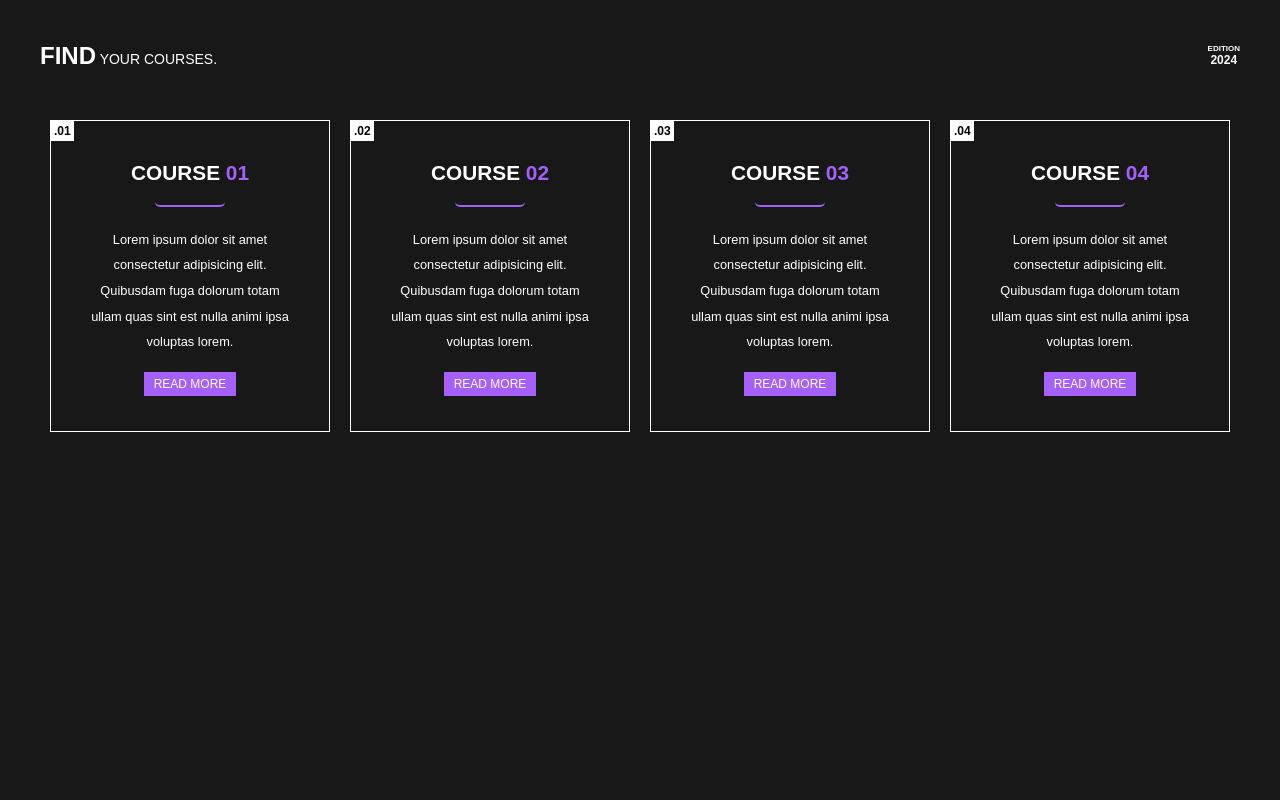
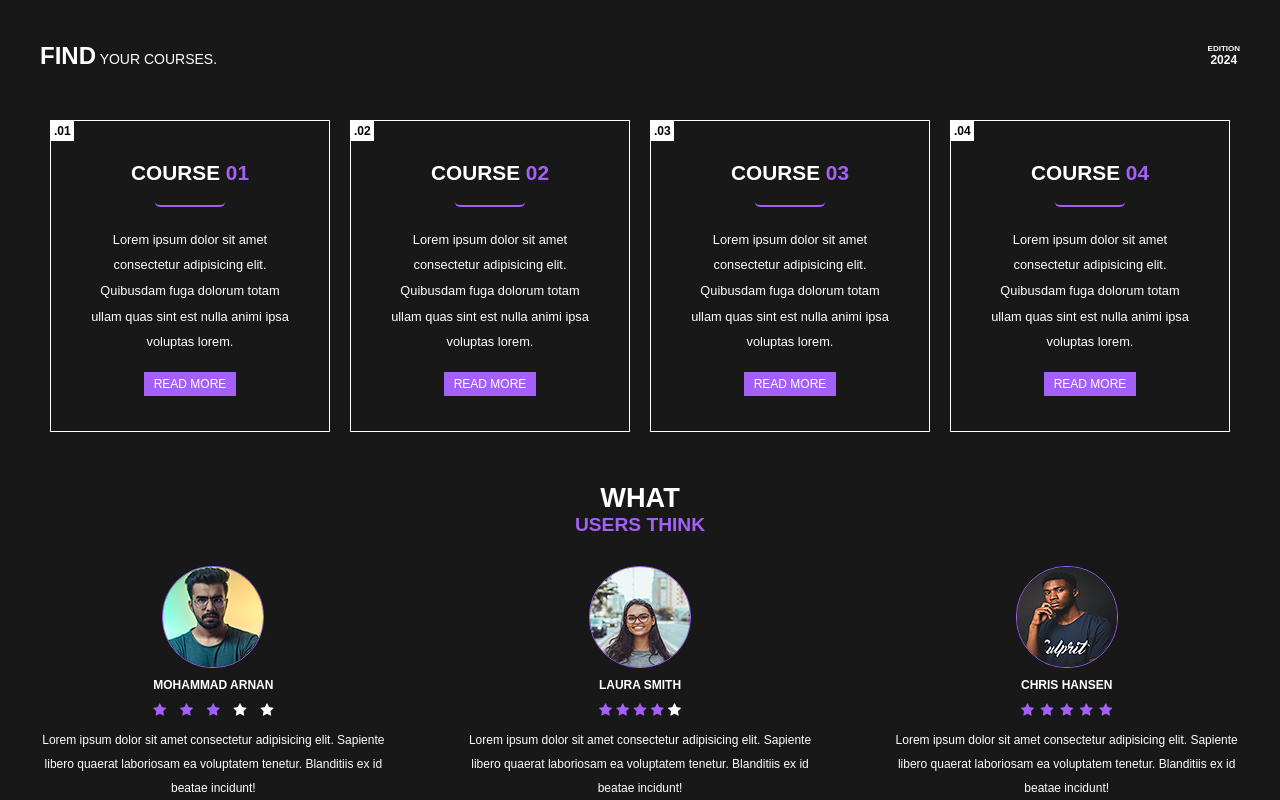
Before and after one commit to alirezabavir/course-sale-site, a plain HTML site: page index.html in a window 1280 px wide. Shown: the part 1052-1852 px from the top of the page. Before the commit the page ends 1484 px from the top, so only its background shows below. Drawn offline with Linux system fonts and the light colour scheme.

Commit message:
complete feed back section for desktop size

```diff
--- a/css/style.css
+++ b/css/style.css
@@ -315,6 +315,7 @@ a {
 .courses-section-items .row {
     display: flex;
     justify-content: space-between;
+
 }
 
 .courses-item-title h1 {
@@ -361,3 +362,67 @@ a {
     padding: 5px 10px;
 
 }
+
+
+.feedback-section-title {
+    text-align: center;
+    padding: 50px 0 20px 0;
+}
+
+.feedback-section-title h1 {
+    color: var(--main-text-color);
+    font-size: 1.7rem;
+}
+
+.feedback-section-title h2 {
+    color: var(--purple-color);
+    font-size: 1.2rem;
+}
+
+.feedbacks-section .row {
+    display: flex;
+    justify-content: space-between;
+    align-items: center;
+}
+
+.feedback-item {
+    display: flex;
+    justify-content: center;
+    align-items: center;
+    flex-direction: column;
+    margin: 0 40px;
+}
+
+.feedback-item img {
+    border: 1px solid var(--purple-color);
+    border-radius: 50px;
+    margin: 10px 0;
+}
+
+.feedback-item-header p {
+    color: var(--main-text-color);
+    font-size: .75rem;
+    font-weight: bold;
+}
+
+.feedback-item-header ul {
+    list-style: none;
+    display: flex;
+    justify-content: space-between;
+    padding: 10px 0;
+}
+
+.feedback-item-header ul li {
+    color: var(--main-text-color);
+}
+
+.feedback-item-header-rating {
+    color: var(--purple-color);
+}
+
+.feedback-item-body p {
+    text-align: center;
+    color: var(--main-text-color);
+    font-size: .75rem;
+    line-height: 2;
+}
--- a/index.html
+++ b/index.html
@@ -172,6 +172,90 @@
                     </div>
                 </div>
             </div>
+            <!-- feedback -->
+            <div class="feedbacks-section">
+                <div class="feedback-section-title">
+                    <h1>WHAT</h1>
+                    <h2>USERS THINK</h2>
+                </div>
+                <div class="row">
+                    <div class="feedback-item">
+                        <img src="images/customer-1.png" alt>
+                        <div class="feedback-item-header">
+                            <p>MOHAMMAD ARNAN</p>
+                            <ul>
+                                <li><i
+                                        class="fa fa-star feedback-item-header-rating"></i></li>
+                                <li><i
+                                        class="fa fa-star feedback-item-header-rating"></i></li>
+                                <li><i
+                                        class="fa fa-star feedback-item-header-rating"></i></li>
+                                <li><i class="fa fa-star"></i></li>
+                                <li><i class="fa fa-star"></i></li>
+                            </ul>
+                        </div>
+                        <div class="feedback-item-body">
+                            <p>
+                                Lorem ipsum dolor sit amet consectetur
+                                adipisicing elit. Sapiente libero quaerat
+                                laboriosam ea voluptatem tenetur. Blanditiis ex
+                                id beatae incidunt!
+                            </p>
+                        </div>
+                    </div>
+                    <div class="feedback-item">
+                        <img src="images/customer-2.png" alt>
+                        <div class="feedback-item-header">
+                            <p>LAURA SMITH</p>
+                            <ul>
+                                <li><i
+                                        class="fa fa-star feedback-item-header-rating"></i></li>
+                                <li><i
+                                        class="fa fa-star feedback-item-header-rating"></i></li>
+                                <li><i
+                                        class="fa fa-star feedback-item-header-rating"></i></li>
+                                <li><i
+                                        class="fa fa-star feedback-item-header-rating"></i></li>
+                                <li><i class="fa fa-star"></i></li>
+                            </ul>
+                        </div>
+                        <div class="feedback-item-body">
+                            <p>
+                                Lorem ipsum dolor sit amet consectetur
+                                adipisicing elit. Sapiente libero quaerat
+                                laboriosam ea voluptatem tenetur. Blanditiis ex
+                                id beatae incidunt!
+                            </p>
+                        </div>
+                    </div>
+                    <div class="feedback-item">
+                        <img src="images/customer-3.png" alt>
+                        <div class="feedback-item-header">
+                            <p>CHRIS HANSEN</p>
+                            <ul>
+                                <li><i
+                                        class="fa fa-star feedback-item-header-rating"></i></li>
+                                <li><i
+                                        class="fa fa-star feedback-item-header-rating"></i></li>
+                                <li><i
+                                        class="fa fa-star feedback-item-header-rating"></i></li>
+                                <li><i
+                                        class="fa fa-star feedback-item-header-rating"></i></li>
+                                <li><i
+                                        class="fa fa-star feedback-item-header-rating"></i></li>
+                            </ul>
+                        </div>
+                        <div class="feedback-item-body">
+                            <p>
+                                Lorem ipsum dolor sit amet consectetur
+                                adipisicing elit. Sapiente libero quaerat
+                                laboriosam ea voluptatem tenetur. Blanditiis ex
+                                id beatae incidunt!
+                            </p>
+                        </div>
+                    </div>
+                </div>
+            </div>
         </main>
         <footer>
 
```
Also changed, not shown: images/customer-1.png (added), images/customer-2.png (added), images/customer-3.png (added).
